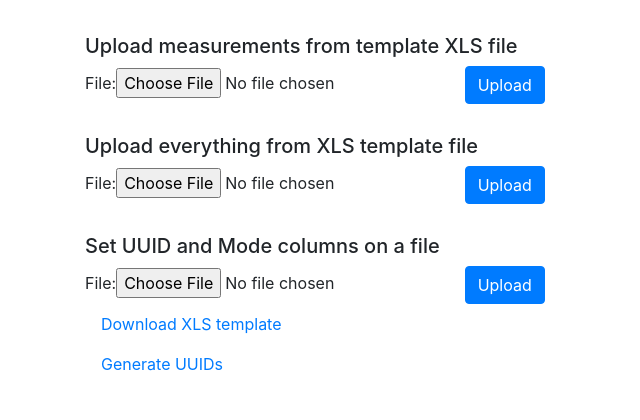
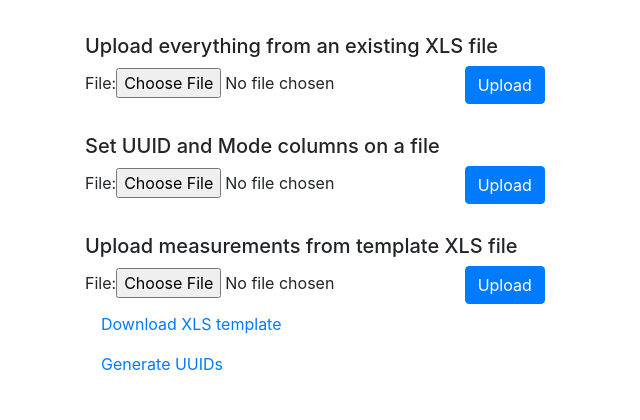
Before and after one commit to cellgeni/imaging-experiments-tracker, a Django app: page /import/ in a window 1280 px wide. Shown: the part 56-476 px from the top of the page, without its empty margins (0-640 px from the left). Run offline with Django 3.2, Linux system fonts and the light colour scheme; some libraries are stand-ins or nearby versions.

Commit message:
Move template link next to template upload

```diff
--- a/conf/k8s/imaging_tracking/deployment.yaml
+++ b/conf/k8s/imaging_tracking/deployment.yaml
@@ -14,7 +14,7 @@ spec:
         app: imaging-tracker
     spec:
       containers:
-      - image: quay.io/cellgeni/imaging-tracker:0.3.3
+      - image: quay.io/cellgeni/imaging-tracker:0.3.5
         imagePullPolicy: IfNotPresent
         name: imaging-tracker
         env:
--- a/templates/xls.html
+++ b/templates/xls.html
@@ -1,15 +1,7 @@
 {% extends "base.html" %}
 {% block content %}
     <div class="file-upload-block">
-        <h5>Upload measurements from template XLS file</h5>
-        <form action="" method="post" enctype="multipart/form-data">
-            {% csrf_token %}
-            {{ form }}
-            <button class="btn btn-primary" type="submit" id="measurements-upload-button">Upload</button>
-        </form>
-    </div>
-    <div class="file-upload-block">
-        <h5>Upload everything from XLS template file</h5>
+        <h5>Upload everything from an existing XLS file</h5>
         <form action="/columns/" method="post" enctype="multipart/form-data">
             {% csrf_token %}
             {{ form }}
@@ -24,8 +16,17 @@
             <button class="btn btn-primary" type="submit" id="uuid-upload-button">Upload</button>
         </form>
     </div>
+    <div class="file-upload-block">
+        <h5>Upload measurements from template XLS file</h5>
+        <form action="" method="post" enctype="multipart/form-data">
+            {% csrf_token %}
+            {{ form }}
+            <button class="btn btn-primary" type="submit" id="measurements-upload-button">Upload</button>
+        </form>
+    </div>
     <a class="nav-link" href={% url 'xls-template' %}>Download XLS template</a>
     <a class="nav-link" href={% url 'uuids-generate' %}>Generate UUIDs</a>
+
     {% for log_entry in log %}
         {{ log_entry }}<br>
     {% endfor %}
```
Also changed, not shown: 1 other file.
